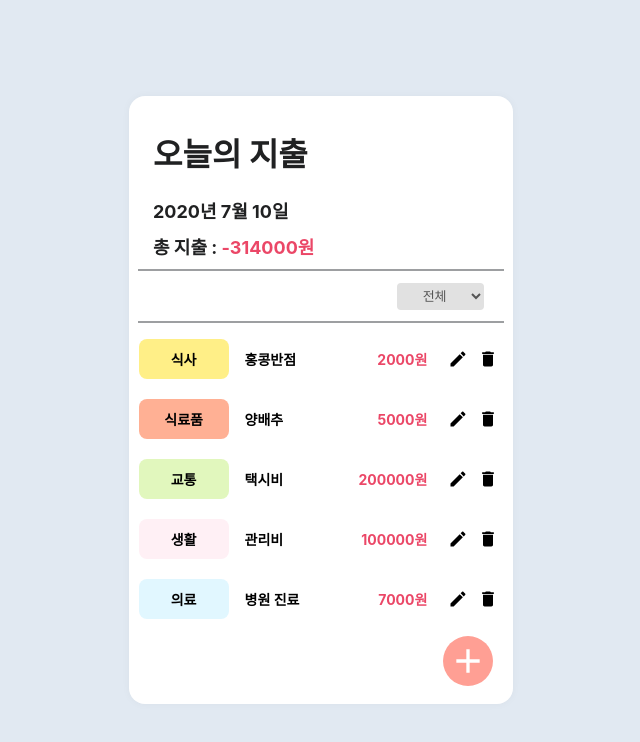
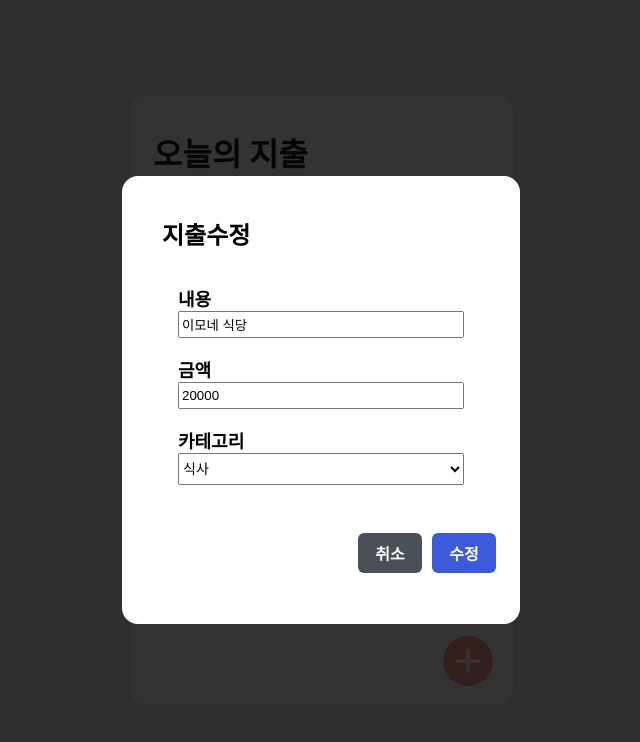
Before and after one commit to BoMeeYoon/react-hooks-financial-ledger, a React (Create React App) app: page / in a window 1280 px wide. Both pictures are taken after a click on the element 777 px from the left and 359 px from the top of the page. Shown: the top 742 px of the page, without its empty margins (319-959 px from the left). Built offline with nearby package versions, Linux system fonts and the light colour scheme.

Commit message:
expensesUpdateModal: update logic

```diff
--- a/src/components/ExpensesCreate.js
+++ b/src/components/ExpensesCreate.js
@@ -2,6 +2,7 @@ import React, { useState } from "react";
 import styled from "styled-components";
 import { MdAdd } from "react-icons/md";
 import { coralPink, softGrayBlue } from "../constants/color";
+import { lighten, darken } from 'polished';
 import ExpensesCreateModal from "./ExpensesCreateModal";
 
 const ExpensesCreateBtn = styled.div`
@@ -25,8 +26,11 @@ const ExpensesCreateBtn = styled.div`
   cursor: pointer;
   transition: 0.35s;
 
-  $:hover {
-    backgorund-color: ${softGrayBlue}
+  &:hover {
+    background-color: ${lighten(0.1, softGrayBlue)};
+  }
+  &:active {
+    background-color: ${darken(0.1, softGrayBlue)};
   }
 `;
 function ExpensesCreate() {
--- a/src/components/ExpensesCreateModal.js
+++ b/src/components/ExpensesCreateModal.js
@@ -1,9 +1,10 @@
 import React, { useRef } from 'react';
 import styled from 'styled-components';
-import Modal from '../components/common/Modal'
+import Modal from '../components/common/Modal';
+import Button from '../components/common/Button';
 import { useExpensesDispatch } from "../contexts/ExpensesContext";
-import useInputs from '../hooks/useInputs'
-import Button from '../components/common/Button'
+import useInputs from '../hooks/useInputs';
+import titles from "../constants/titles";
 
 const ExpenseModalBtns = styled.div`
     width: 100%;
@@ -43,15 +44,7 @@ const ExpenseContentBlock = styled.div`
 `
 
 function ExpensesCreateModal({open, toggleHandler}) {
-  const nextId = useRef(6);
-  const titles = [{
-      meal : '식사',
-      grocery : '식료품',
-      transportation : '교통',
-      living : '생활',
-      medical : '의료'
-  }];
-
+  const nextId = useRef(8);
   const initialInputs = {
       content:'',
       amount: 0,
--- a/src/components/ExpensesItem.js
+++ b/src/components/ExpensesItem.js
@@ -1,7 +1,8 @@
-import React from "react";
+import React, { useState } from "react";
 import styled from "styled-components";
 import { MdModeEdit, MdDelete } from 'react-icons/md'
 import { hotPink, softGrayBlue, cMeal, cGrocery, cTrans, cLiving, cMedical } from "../constants/color";
+import ExpensesUpdateModal from "./ExpensesUpdateModal";
 
 const itemsBackground = {
   meal : cMeal,
@@ -66,14 +67,24 @@ const ExpensesBtn = styled.div`
 `
 
 function ExpensesItem({id, category, title, content, amount}) {
+  const [open, setOpen] = useState(false);
+  const toggleHandler = () => setOpen(!open);
+
   return (
+    <>
+    {
+      open && (
+        <ExpensesUpdateModal open={open} toggleHandler={toggleHandler} data={{id, category, title, content, amount}} />
+      )
+    }
     <ExpensesItemBlock>
       <ExpensesCategoryItem category={category}>{title}</ExpensesCategoryItem>
       <p className="content">{content}</p>
       <p className="amount">{amount}원</p>
-      <ExpensesBtn><MdModeEdit/></ExpensesBtn>
+      <ExpensesBtn open={open} onClick={toggleHandler}><MdModeEdit/></ExpensesBtn>
       <ExpensesBtn className="item-delete"><MdDelete/></ExpensesBtn>
     </ExpensesItemBlock>
+    </>
   )
 }
 
--- a/src/components/ExpensesItemList.js
+++ b/src/components/ExpensesItemList.js
@@ -15,7 +15,6 @@ const ExpensesItemWrapper = styled.section`
 
 function ExpensesItemList() {
   const { expenses, filter, filterExpenses } = useExpensesState();
-  console.log(filter)
   return (
     <ExpensesItemWrapper>
       {
--- /dev/null
+++ b/src/components/ExpensesUpdateModal.js
@@ -0,0 +1,96 @@
+import React from 'react';
+import styled from 'styled-components';
+import Modal from '../components/common/Modal';
+import { useExpensesDispatch } from "../contexts/ExpensesContext";
+import useInputs from '../hooks/useInputs';
+import Button from '../components/common/Button';
+import titles from "../constants/titles";
+
+const ExpenseModalBtns = styled.div`
+    width: 100%;
+    hight: 50px;
+    display: flex;
+    justify-content: flex-end;
+`
+
+const ExpenseTextBlock = styled.div`
+    padding: 1rem;
+    h1 {
+        margin: 0;
+        font-size: 1.5rem;
+    }
+`
+
+const ExpenseContentBlock = styled.div`
+    display: flex;
+    flex-direction: column;
+    padding: 1rem;
+    padding-bottom: 2rem;
+    p {
+        padding-bottom: 0;
+        margin-bottom: 0;
+        font-size: 1.125rem;
+        font-weight: bold;
+    }
+    .input {
+        height: 1.2rem;
+        padding: 2px;
+    }
+    select {
+        height: 2rem;
+        padding: 0;
+        font-size: 14px;
+    }
+`
+
+function ExpensesUpdateModal({open, toggleHandler, data}) {
+
+    const [{content, amount, category}, onChange] = useInputs(data)
+
+    const dispatch = useExpensesDispatch();
+
+    const submitHandler = e => {
+        e.preventDefault();
+        dispatch({
+            type:'UPDATE',
+            id: data.id,
+            expense: {
+                id: data.id,
+                category,
+                title : titles[0][category],
+                content,
+                amount: Number(amount)
+            }
+        });
+
+        toggleHandler()
+
+    };
+
+return (
+  <Modal>
+    <ExpenseTextBlock>
+      <h1>지출수정</h1>
+      <ExpenseContentBlock>
+          <p>내용</p>
+          <input type="text" name="content" value={content} className="input" onChange={onChange}/>
+          <p>금액</p>
+          <input type="number" name="amount" value={amount} className="input" onChange={onChange}/>
+          <p>카테고리</p>
+          <select name="category" value={category} onChange={onChange}>
+              <option value="">전체</option>
+              <option value="meal">식사</option>
+              <option value="groceries">식료품</option>
+              <option value="transportation">교통</option>
+              <option value="living">생활</option>
+              <option value="medical">의료</option>
+          </select>
+      </ExpenseContentBlock>
+    </ExpenseTextBlock>
+    <ExpenseModalBtns>
+        <Button type="cancel" text="취소" onClick={toggleHandler} />
+        <Button type="submit" text="수정" onClick={submitHandler} />
+    </ExpenseModalBtns>
+  </Modal>)
+}
+export default ExpensesUpdateModal
--- a/src/components/common/Button.js
+++ b/src/components/common/Button.js
@@ -10,6 +10,7 @@ const ExpenseButton = styled.button`
     color: white;
     border: none;
     border-radius: 6px;
+    cursor: pointer;
     ${props => {
 
         return props.type === 'cancel' ? css`background : #495057` : css`background: #3b5bdb;`
@@ -17,8 +18,6 @@ const ExpenseButton = styled.button`
 `
 
 function Button({type, text, ...rest}) {
-
     return (<ExpenseButton type={type} {...rest} >{text}</ExpenseButton>)
 }
-
 export default Button
--- /dev/null
+++ b/src/constants/titles.js
@@ -0,0 +1,9 @@
+const titles = [{
+  meal : '식사',
+  grocery : '식료품',
+  transportation : '교통',
+  living : '생활',
+  medical : '의료'
+}];
+
+export default titles;
--- a/src/contexts/ExpensesContext.js
+++ b/src/contexts/ExpensesContext.js
@@ -1,68 +1,90 @@
 import React, { createContext, useContext, useReducer } from "react";
 
 const initialState = {
-  expenses : [
+  expenses: [
     {
-      id:1,
-      category:'meal',
-      title:'식사',
-      content:'홍콩반점',
-      amount:2000,
+      id: 1,
+      category: "meal",
+      title: "식사",
+      content: "이모네 식당",
+      amount: 20000,
     },
     {
-        id:2,
-        category:'grocery',
-        title:'식료품',
-        content:'양배추',
-        amount:5000,
+      id: 2,
+      category: "grocery",
+      title: "식료품",
+      content: "당근",
+      amount: 5000,
     },
     {
-        id:3,
-        category:'transportation',
-        title:'교통',
-        content:'택시비',
-        amount:200000,
+      id: 3,
+      category: "transportation",
+      title: "교통",
+      content: "지하철",
+      amount: 20000,
     },
     {
-        id:4,
-        category:'living',
-        title:'생활',
-        content:'관리비',
-        amount:100000,
+      id: 4,
+      category: "living",
+      title: "생활",
+      content: "관리비",
+      amount: 100000,
     },
     {
-        id:5,
-        category:'medical',
-        title:'의료',
-        content:'병원 진료',
-        amount:7000,
-    }
+      id: 5,
+      category: "medical",
+      title: "의료",
+      content: "진통제",
+      amount: 7000,
+    },
+    {
+      id: 6,
+      category: "meal",
+      title: "식사",
+      content: "커피",
+      amount: 25000,
+    },
+    {
+      id: 7,
+      category: "grocery",
+      title: "식료품",
+      content: "파스타면",
+      amount: 30000,
+    },
   ],
   filter: "all",
-  filterExpenses: []
-}
+  filterExpenses: [],
+};
 
 function expensesReducer(state, action) {
-
-  switch(action.type) {
-    case "CREATE" :
+  switch (action.type) {
+    case "CREATE":
       return {
         ...state,
-        expenses: state.expenses.concat(action.expense)
+        filter: "all",
+        expenses: state.expenses.concat(action.expense),
       };
-    case "UPDATE" :
-      return state.expenses.map(expense => expense.id === action.id ? expense = action.expense : expense);
-    case "DELETE" :
-      return state.expenses.filter(expense => expense.id !== action.id);
-    case "FILTER" :
+    case "UPDATE":
       return {
         ...state,
-        filter : action.filter,
-        filterExpenses : state.expenses.filter(expense => expense.category === action.filter)
-      }
-    default: throw new Error('error')
-   }
-};
+        expenses: state.expenses.map((expense) =>
+          expense.id === action.id ? (expense = action.expense) : expense
+        ),
+      };
+    case "DELETE":
+      return state.expenses.filter((expense) => expense.id !== action.id);
+    case "FILTER":
+      return {
+        ...state,
+        filter: action.filter,
+        filterExpenses: state.expenses.filter(
+          (expense) => expense.category === action.filter
+        ),
+      };
+    default:
+      throw new Error("error");
+  }
+}
 
 const ExpensesStateContext = createContext(undefined);
 const ExpensesDispatchContext = createContext(undefined);
@@ -70,22 +92,22 @@ const ExpensesDispatchContext = createContext(undefined);
 export function ExpensesProvider({ children }) {
   const [state, dispatch] = useReducer(expensesReducer, initialState);
   return (
-    <ExpensesDispatchContext.Provider value = {dispatch}>
-      <ExpensesStateContext.Provider value = {state}>
+    <ExpensesDispatchContext.Provider value={dispatch}>
+      <ExpensesStateContext.Provider value={state}>
         {children}
       </ExpensesStateContext.Provider>
     </ExpensesDispatchContext.Provider>
-  )
+  );
 }
 
 export function useExpensesDispatch() {
   const context = useContext(ExpensesDispatchContext);
-  if(!context) throw new Error("Cannot find ExpensesProvider");
-  return context
-};
+  if (!context) throw new Error("Cannot find ExpensesProvider");
+  return context;
+}
 
 export function useExpensesState() {
   const context = useContext(ExpensesStateContext);
-  if(!context) throw new Error("Cannot find ExpensesProvider");
-  return context
-};
+  if (!context) throw new Error("Cannot find ExpensesProvider");
+  return context;
+}
```
